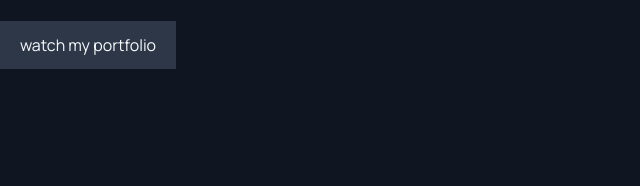
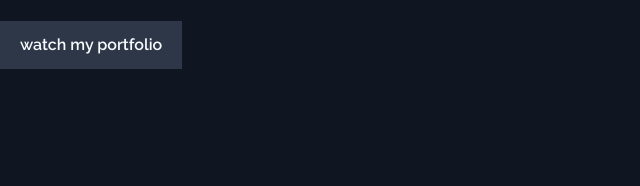
Before and after one commit to NaveenKharwar/thisisnaveen, a Gatsby site: page / in a window 1280 px wide. Shown: the part 559-745 px from the top of the page, 0-640 px from the left. Built offline with nearby package versions, Linux system fonts and the light colour scheme; Gatsby itself is replaced by a stand-in of ours.

Commit message:
button font and transiton add

```diff
--- a/src/components/layout.css
+++ b/src/components/layout.css
@@ -51,6 +51,10 @@ li {
 	@apply pb-3 text-gray-600;
 }
 
+a {
+	@apply transition duration-300 ease-in-out;
+}
+
 a:hover {
 	@apply text-secondary;
 }
--- a/src/pages/index.js
+++ b/src/pages/index.js
@@ -32,7 +32,7 @@ const IndexPage = () => (
         </span>
         <SocialIcons />
         <a
-          className="inline-block bg-gray-800 hover:bg-gray-200 text-gray-100 hover:text-gray-900 text-base py-3 px-5"
+          className="inline-block bg-gray-800 hover:bg-gray-200 text-gray-100 hover:text-gray-900 font-brand text-base font-semibold py-3 px-5"
           href="https://wayoutworks.in/projects/"
         >
           watch my portfolio
```
